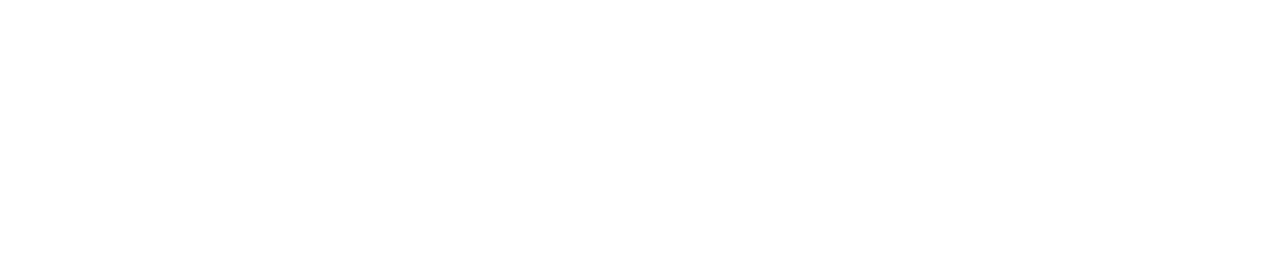
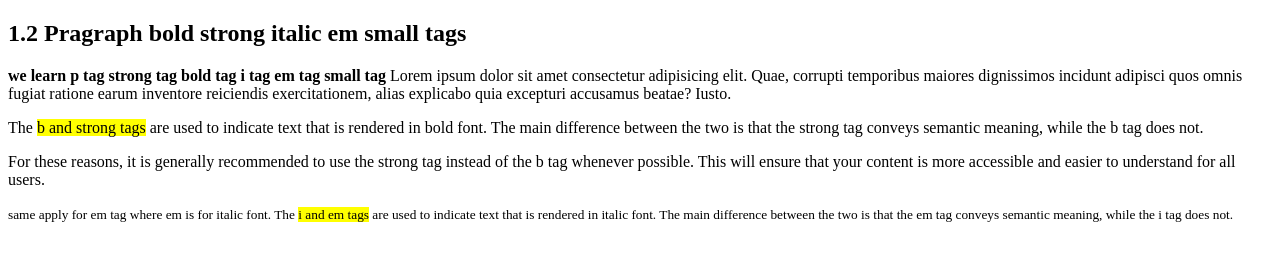
Before and after one commit to coderhasib23/html, a plain HTML site: page index.html in a window 1280 px wide. Drawn offline with Linux system fonts and the light colour scheme.

Commit message:
Paragraphs, bold vs strong, italic, small

```diff
--- a/index.html
+++ b/index.html
@@ -6,5 +6,32 @@
     <meta name="viewport" content="width=device-width, initial-scale=1.0" />
     <title>Learn and Explore HTML</title>
   </head>
-  <body></body>
+  <body>
+    <h2>1.2 Pragraph bold strong italic em small tags</h2>
+    <p>
+      <b>we learn p tag strong tag bold tag i tag em tag small tag</b> Lorem
+      ipsum dolor sit amet consectetur adipisicing elit. Quae, corrupti
+      temporibus maiores dignissimos incidunt adipisci quos omnis fugiat ratione
+      earum inventore reiciendis exercitationem, alias explicabo quia excepturi
+      accusamus beatae? Iusto.
+    </p>
+
+    <p>
+      The <mark>b and strong tags</mark> are used to indicate text that is
+      rendered in bold font. The main difference between the two is that the
+      strong tag conveys semantic meaning, while the b tag does not.
+    </p>
+
+    <p>
+      For these reasons, it is generally recommended to use the strong tag
+      instead of the b tag whenever possible. This will ensure that your content
+      is more accessible and easier to understand for all users.
+    </p>
+    <small
+      >same apply for em tag where em is for italic font. The
+      <mark>i and em tags</mark> are used to indicate text that is rendered in
+      italic font. The main difference between the two is that the em tag
+      conveys semantic meaning, while the i tag does not.</small
+    >
+  </body>
 </html>
```
